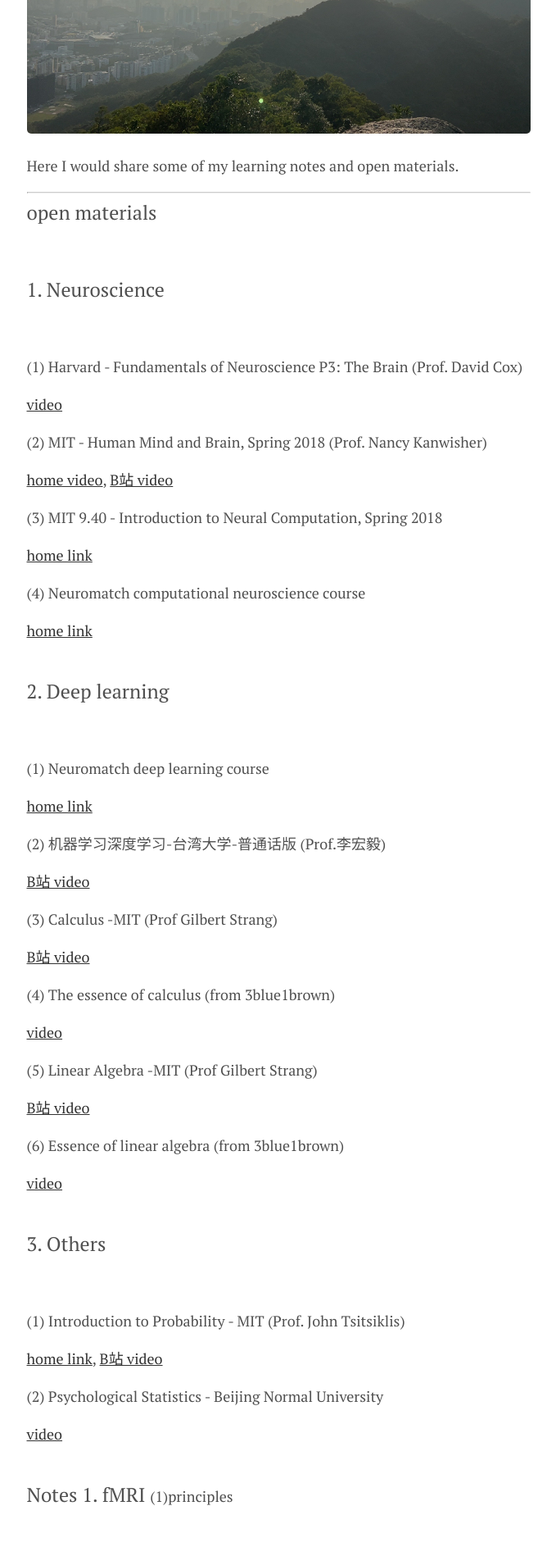
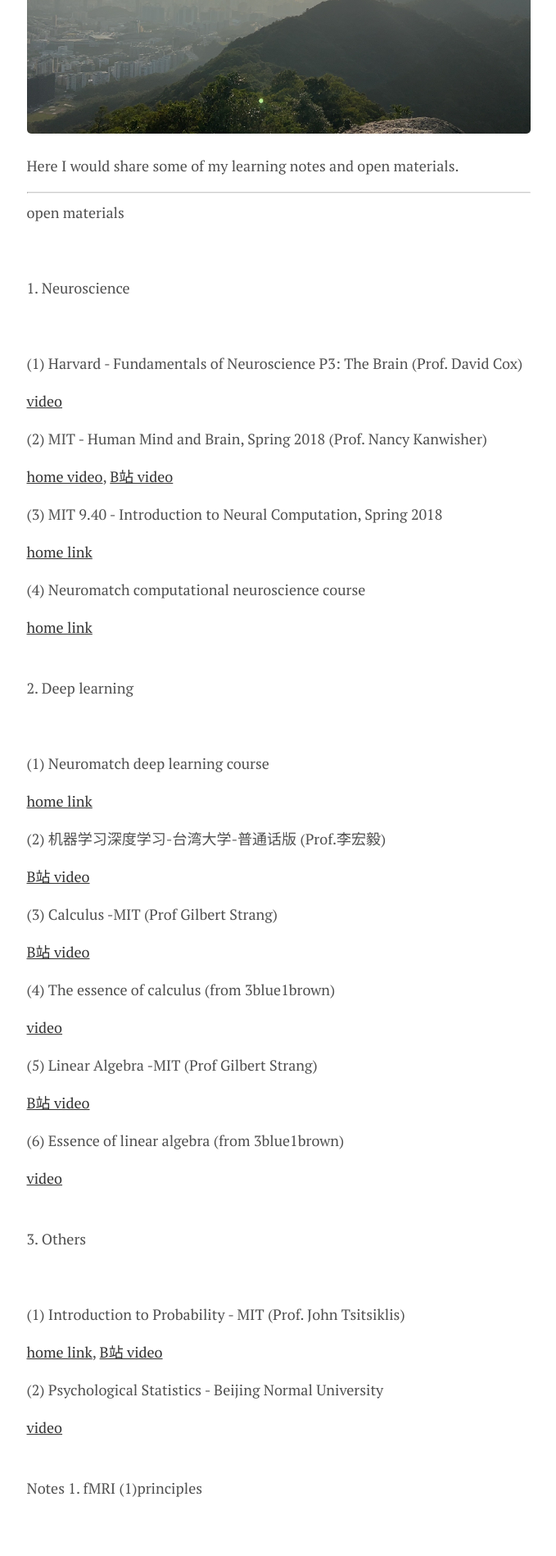
Before and after one commit to wu-shuyi/wu-shuyi.github.io, a Jekyll site: the page built from menu/learning resources.md, in a window 1280 px wide. Shown: the part 353-2251 px from the top of the page at 82% size, without its empty margins (300-979 px from the left). Built offline with Jekyll 4.4.1, drawn with Linux system fonts in a browser that asks for light colours.

Commit message:
Update learning resources.md

```diff
--- a/menu/learning resources.md
+++ b/menu/learning resources.md
@@ -9,8 +9,8 @@ image: lionrock.JPG
 Here I would share some of my learning notes and open materials. <br>
 
 ---
-<font size="5.5"> open materials </font> <br>
-<font size="5"> 1. Neuroscience </font> <br>
+<font size="4.5"> open materials </font> <br>
+<font size="4.5"> 1. Neuroscience </font> <br>
 <font size="4"> (1) Harvard - Fundamentals of Neuroscience P3: The Brain (Prof. David Cox) </font>
 [video](https://www.bilibili.com/video/av41830186/?p=1) <br>
 
@@ -24,7 +24,7 @@ Here I would share some of my learning notes and open materials. <br>
 [home link](https://compneuro.neuromatch.io/tutorials/intro.html) <br>
 <br>
 
-<font size="5"> 2. Deep learning </font> <br>
+<font size="4.5"> 2. Deep learning </font> <br>
 <font size="4"> (1) Neuromatch deep learning course </font>
 [home link](https://deeplearning.neuromatch.io/tutorials/intro.html) <br>
 
@@ -44,7 +44,7 @@ Here I would share some of my learning notes and open materials. <br>
 [video](https://www.youtube.com/watch?v=fNk_zzaMoSs&list=PLZHQObOWTQDPD3MizzM2xVFitgF8hE_ab)  <br>
 <br>
 
-<font size="5"> 3. Others </font> <br>
+<font size="4.5"> 3. Others </font> <br>
 <font size="4"> (1) Introduction to Probability - MIT (Prof. John Tsitsiklis) </font>
 [home link](https://ocw.mit.edu/courses/res-6-012-introduction-to-probability-spring-2018/), [B站 video](https://www.bilibili.com/video/BV1LE411B7ir) <br>
 
@@ -52,9 +52,9 @@ Here I would share some of my learning notes and open materials. <br>
 [video](https://www.youtube.com/playlist?list=PLNybgro6DM2H7mmTV7eBBH-0nW7rtrypo) <br>
 <br>
 
-<font size="5.5"> Notes </font>
+<font size="4.5"> Notes </font>
 
-<font size="5">  1. fMRI </font>
+<font size="4.5">  1. fMRI </font>
 
 <font size="4"> (1)principles </font>  <br>
 
@@ -69,16 +69,16 @@ If you feel more comfortable with matlab, then [dpabi](http://rfmri.org/DPABI) w
 <font size="4">(3) results plot </font> <br>
 <br>
 
-<font size="5">  2. Meta-review (fmri, activation coordinate-based) </font> <br>
+<font size="4.5">  2. Meta-review (fmri, activation coordinate-based) </font> <br>
 
 <br>
-<font size="5">  3. EEG </font> <br>
+<font size="4.5">  3. EEG </font> <br>
 <font size="4"> (1) data-analysis </font> <br>
 
 <font size="4"> (2) hyperscanning setting </font> <br>
 
 <br>
-<font size="5">  4. Eye-tracking </font> <br>
+<font size="4.5">  4. Eye-tracking </font> <br>
 <font size="4"> (1) eye-movement recording (Eyelink-SR1000) </font> <br>
 
 
```
